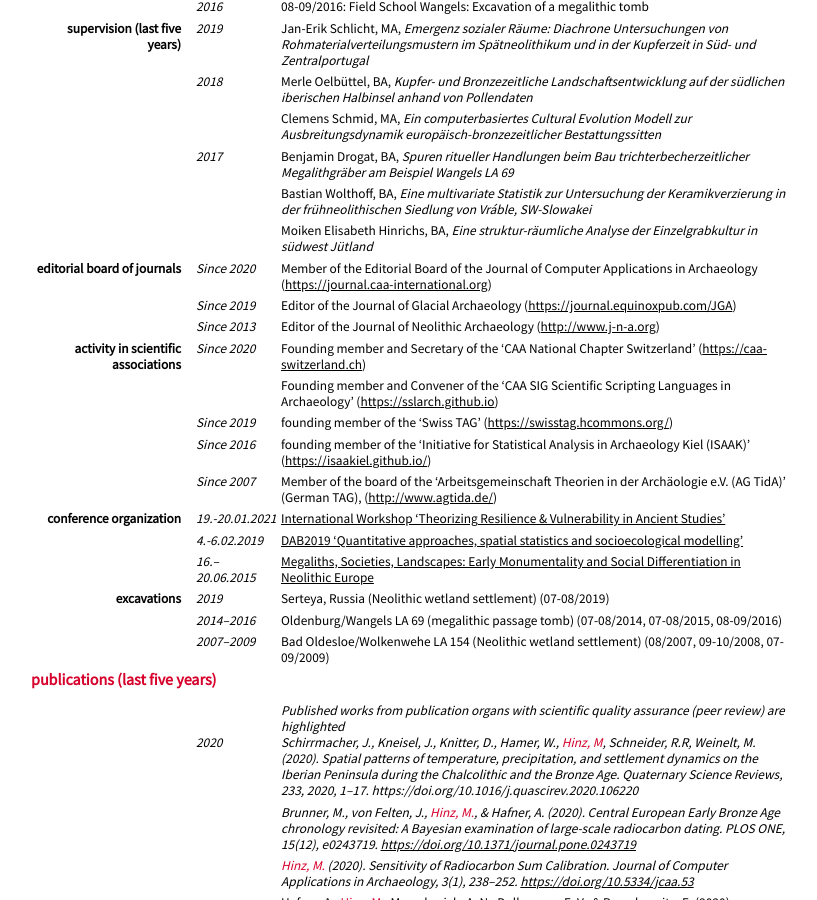
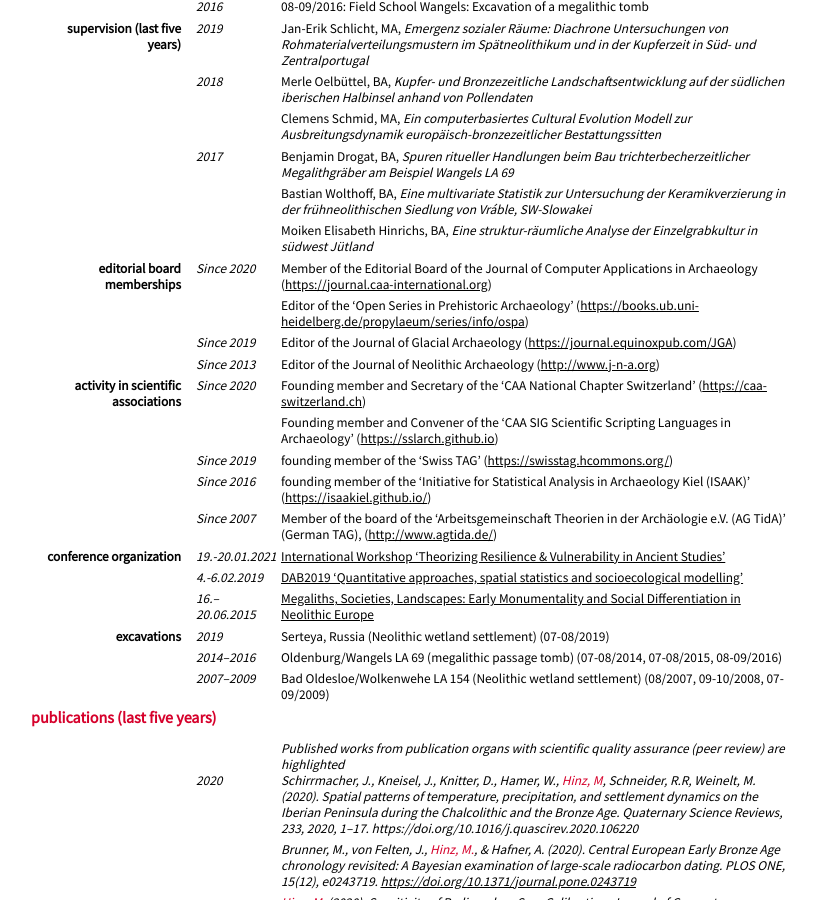
Before and after one commit to MartinHinz/cv, a Jekyll site: the page built from cv_english.md, in a window 1280 px wide and 900 px high, scrolled down 1477 px. Shown: the whole window, without its empty margins (209-1026 px from the left). Built offline with Jekyll 4.4.1, drawn with Linux system fonts in a browser that asks for light colours; nearby versions of some CDN libraries; our own code applies the rules of GitHub Pages for plain Markdown files.

Commit message:
added ospa to editorial memberships

```diff
--- a/cv_english.md
+++ b/cv_english.md
@@ -156,9 +156,10 @@ Since 2009
    - Bastian Wolthoff, BA, *Eine multivariate Statistik zur Untersuchung der Keramikverzierung in der frühneolithischen Siedlung von Vráble, SW-Slowakei*
    - Moiken Elisabeth Hinrichs, BA, *Eine struktur-räumliche Analyse der Einzelgrabkultur in südwest Jütland*
 
-### editorial board of journals
+### editorial board memberships
 Since 2020
 :  - Member of the Editorial Board of the Journal of Computer Applications in Archaeology ([https://journal.caa-international.org](https://journal.caa-international.org))
+   - Editor of the 'Open Series in Prehistoric Archaeology' ([https://books.ub.uni-heidelberg.de/propylaeum/series/info/ospa](https://books.ub.uni-heidelberg.de/propylaeum/series/info/ospa))
 
 Since 2019
 :  - Editor of the Journal of Glacial Archaeology ([https://journal.equinoxpub.com/JGA](https://journal.equinoxpub.com/JGA))
```
